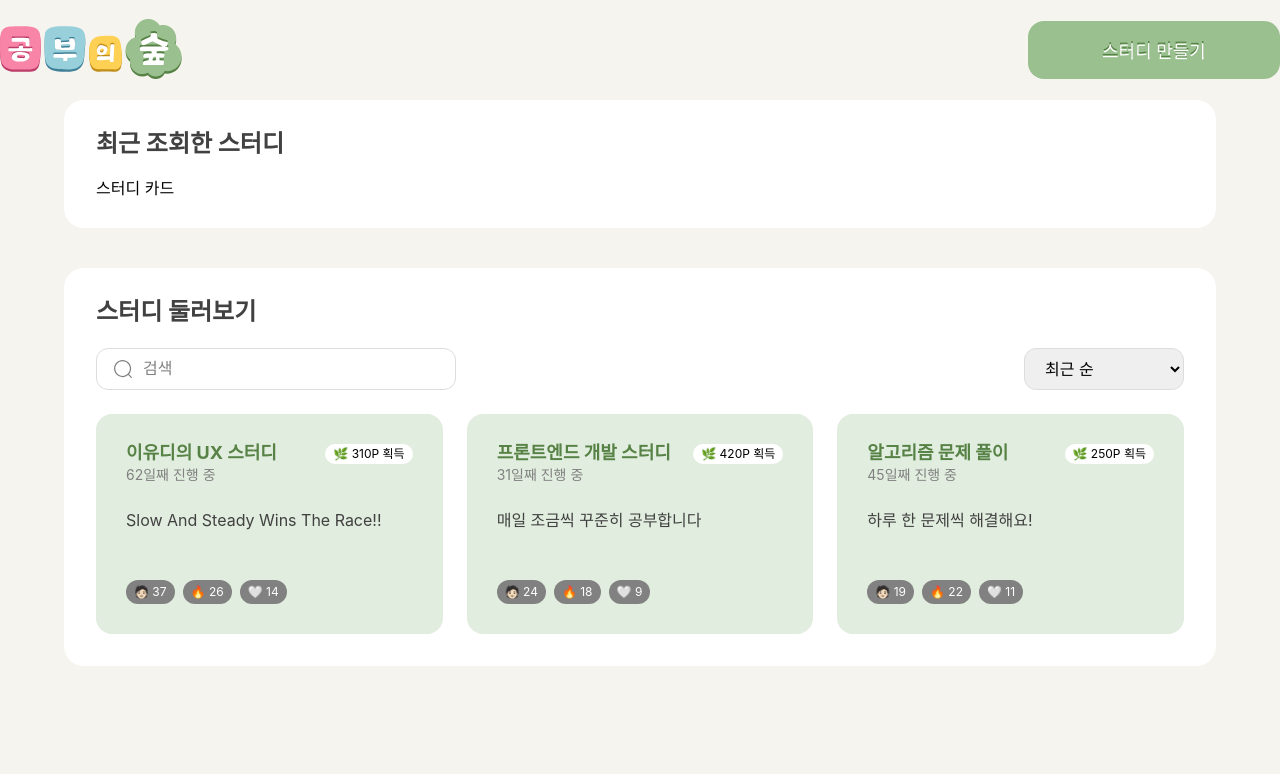
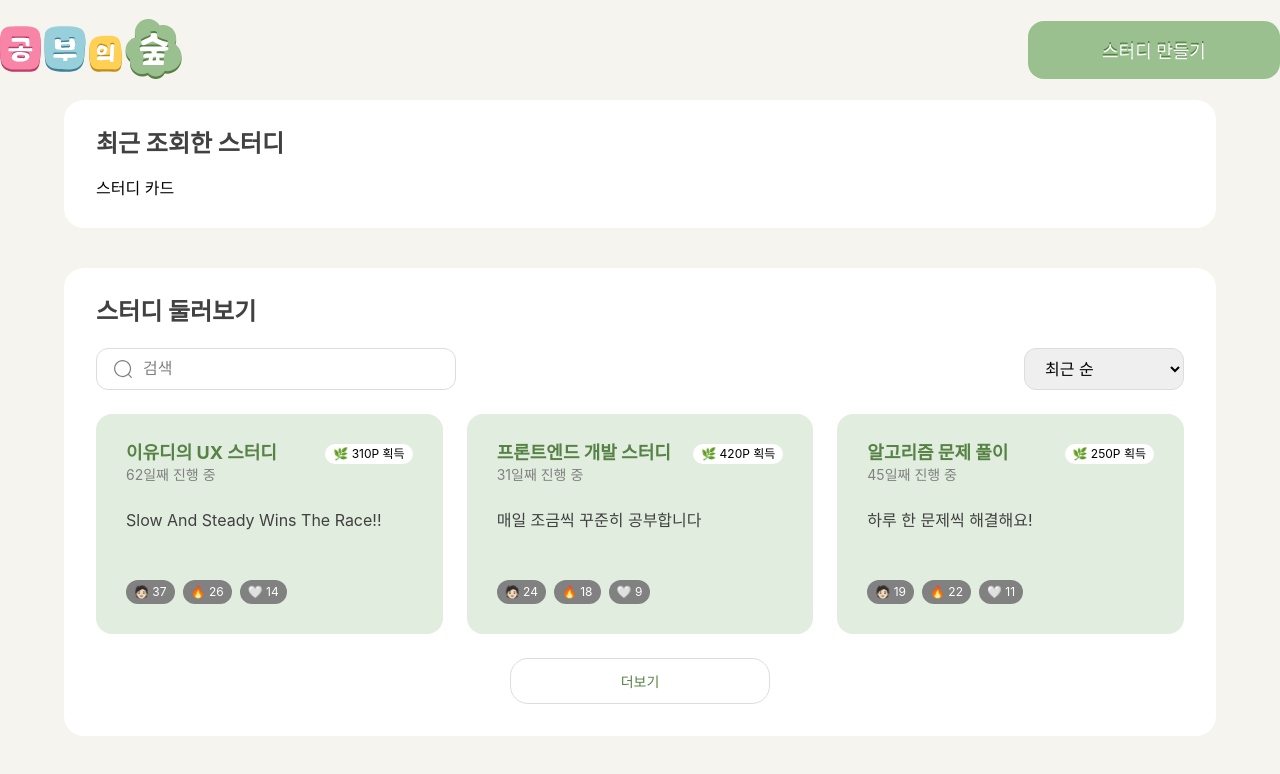
Before and after one commit to Codeit-Full-Stack-15-2/15th-ForestOfStudy-2team-FE, a React (Vite) app: page / in a window 1280 px wide. Shown: the top 774 px of the page. Built offline with nearby package versions, Linux system fonts and the light colour scheme; a web font is replaced by a local one.

Commit message:
feat: Add study list load more button

```diff
--- a/src/pages/home/Home.jsx
+++ b/src/pages/home/Home.jsx
@@ -23,7 +23,7 @@ const studies = [
     focusCount: 18,
     likes: 9,
   },
-    {
+  {
     id: 3,
     title: '알고리즘 문제 풀이',
     point: 250,
@@ -32,7 +32,7 @@ const studies = [
     participants: 19,
     focusCount: 22,
     likes: 11,
-  }
+  },
 ];
 
 function Home() {
@@ -83,6 +83,10 @@ function Home() {
             );
           })}
         </ul>
+
+        <button type="button" className={styles.loadMoreButton}>
+          더보기
+        </button>
       </section>
     </main>
   );
--- a/src/pages/home/Home.module.css
+++ b/src/pages/home/Home.module.css
@@ -87,3 +87,25 @@
   grid-template-columns: repeat(3, 1fr);
   gap: 24px;
 }
+
+.loadMoreButton {
+  display: block;
+  width: 260px;
+  height: 46px;
+  margin: 24px auto 0;
+
+  background-color: #fff;
+  border: 1px solid var(--color-gray-300);
+  border-radius: 18px;
+
+  color: var(--color-green-text);
+  font-size: var(--font-size-sm);
+  font-weight: 500;
+
+  cursor: pointer;
+}
+
+.loadMoreButton:focus-visible {
+  outline: 2px solid var(--color-green-text);
+  outline-offset: 2px;
+}
```
